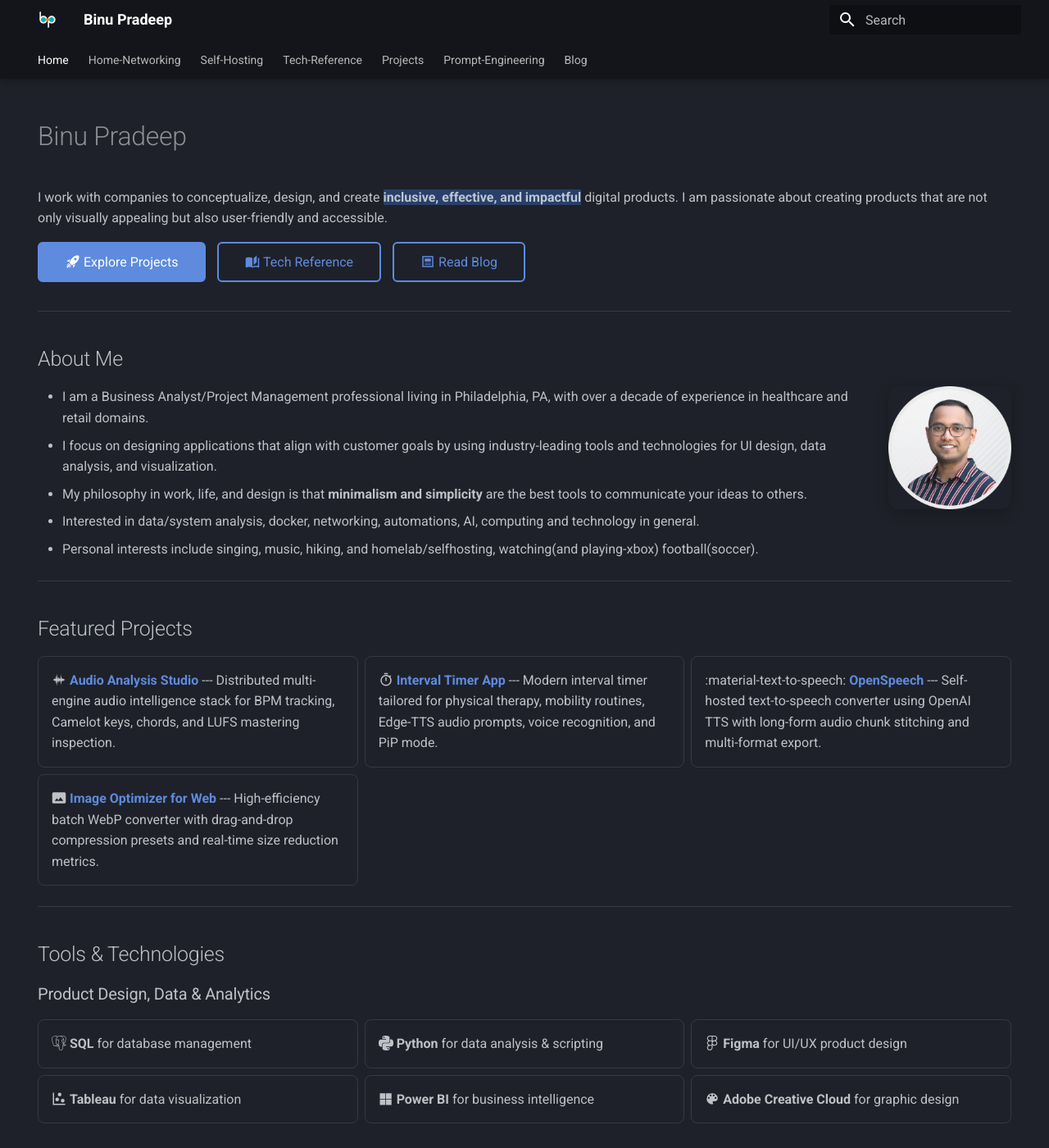
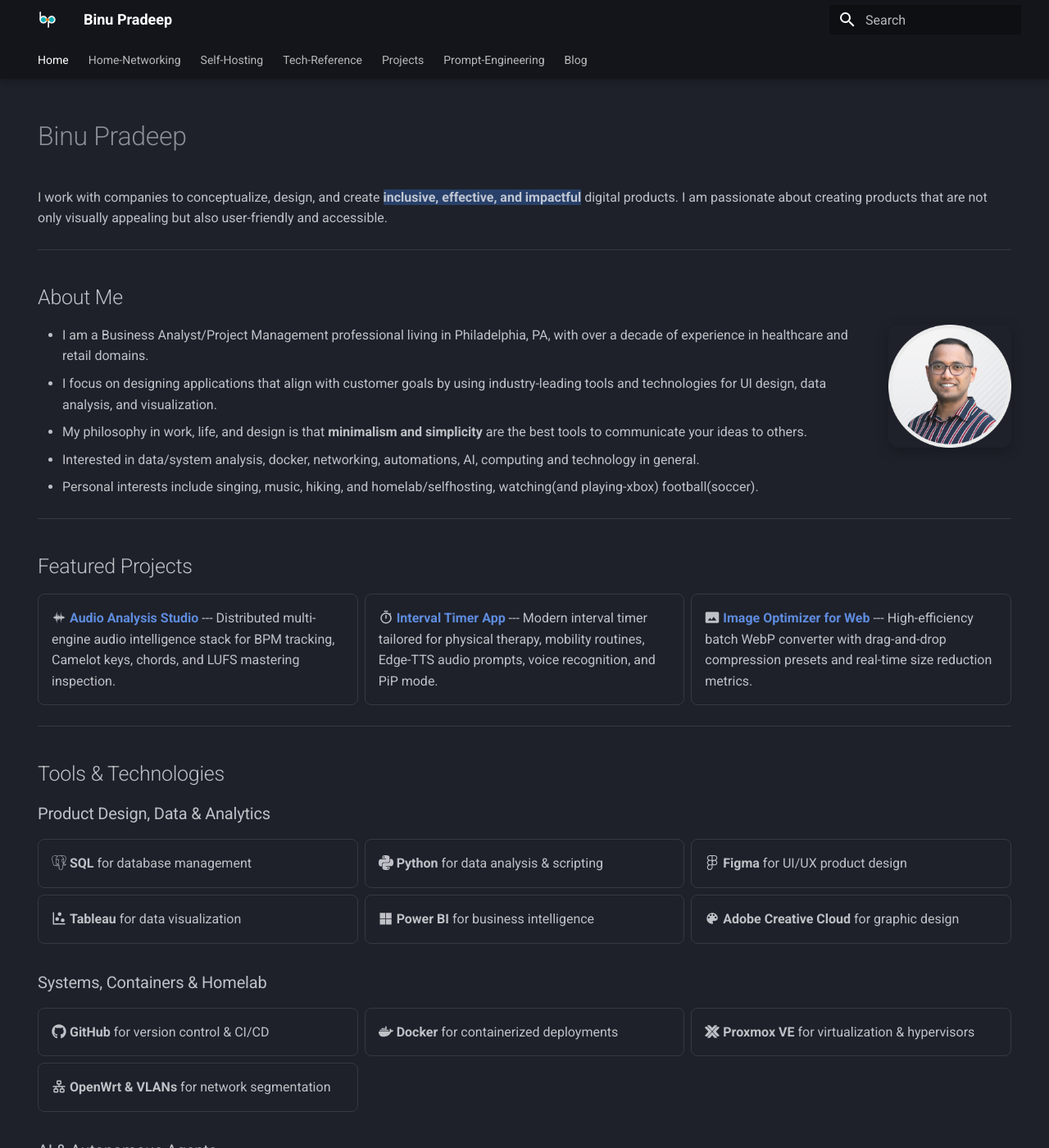
Before and after one commit to binuengoor/binupradeep-mkdocs, an MkDocs documentation site: the page built from docs/index.md, in a window 1280 px wide and 1400 px high. Shown: the whole window at 82% size. Built offline with MkDocs 1.6.1 and Material for MkDocs 9.7.7, drawn with Linux system fonts in a browser that asks for light colours.

Commit message:
Remove top hero buttons and exclude OpenSpeech from featured projects

```diff
--- a/docs/index.md
+++ b/docs/index.md
@@ -13,10 +13,6 @@
 # Binu Pradeep
 
 I work with companies to conceptualize, design, and create ==**inclusive, effective, and impactful**== digital products. I am passionate about creating products that are not only visually appealing but also user-friendly and accessible.
-
-[:material-rocket-launch: Explore Projects](myapps/audio-analysis-studio.md){ .md-button .md-button--primary }
-[:material-book-open-page-variant: Tech Reference](reference/Shell/fish-shell.md){ .md-button }
-[:material-post-outline: Read Blog](blog/index.md){ .md-button }
 
 ---
 ## About Me
@@ -41,10 +37,6 @@
 -   :material-timer-outline: __[Interval Timer App](myapps/interval-timer-app.md)__
     ---
     Modern interval timer tailored for physical therapy, mobility routines, Edge-TTS audio prompts, voice recognition, and PiP mode.
-
--   :material-text-to-speech: __[OpenSpeech](myapps/openspeech.md)__
-    ---
-    Self-hosted text-to-speech converter using OpenAI TTS with long-form audio chunk stitching and multi-format export.
 
 -   :material-image-size-select-actual: __[Image Optimizer for Web](myapps/image-optimizer-for-web.md)__
     ---
```
